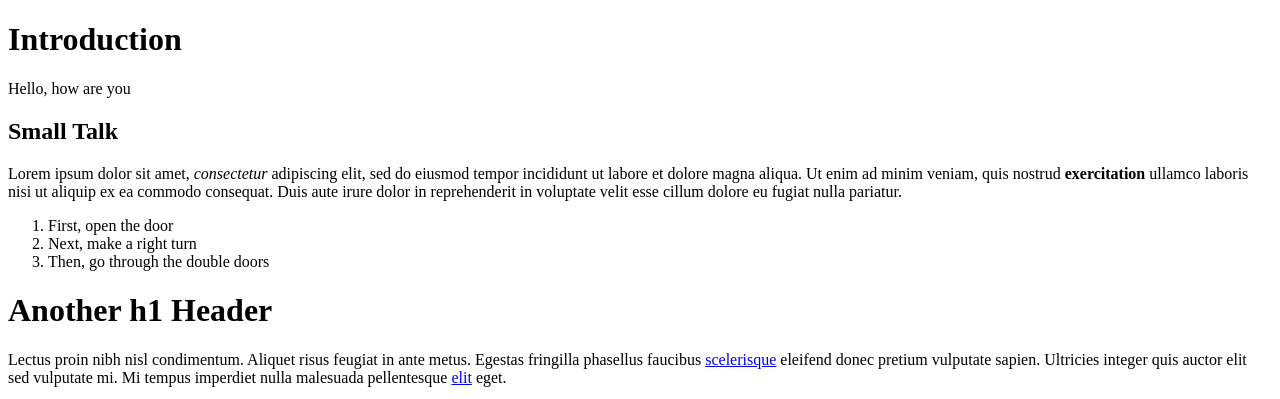
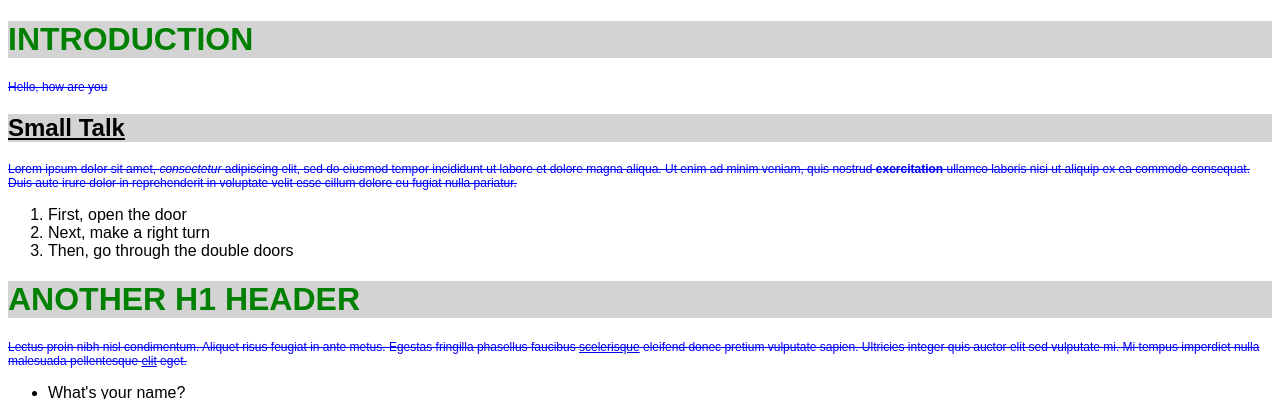
Before and after one commit to jasmine-her/lab-12-html, a plain HTML site: page index.html in a window 1280 px wide. Shown: the top 399 px of the page. Drawn offline with Linux system fonts and the light colour scheme.

Commit message:
change color and text, updated html file per lab

```diff
--- a/index.html
+++ b/index.html
@@ -2,6 +2,7 @@
 <html lang="en">
 <head>
 <title> lab 12 html</title>
+<link rel="stylesheet" href="style.css"
 </head>
 <body>
     <h1>Introduction</h1>
--- /dev/null
+++ b/style.css
@@ -0,0 +1,24 @@
+body {
+    font-family: sans-serif;
+}
+
+p {
+    color: #0000FF;
+    font-size:12px ;
+    text-decoration: line-through;
+}
+
+h1 {
+    color: #008000;
+    text-transform: uppercase;
+}
+
+h2 {
+    text-decoration: underline;
+}
+
+
+
+h1,h2 {
+    background-color: #D3D3D3;
+}
```
